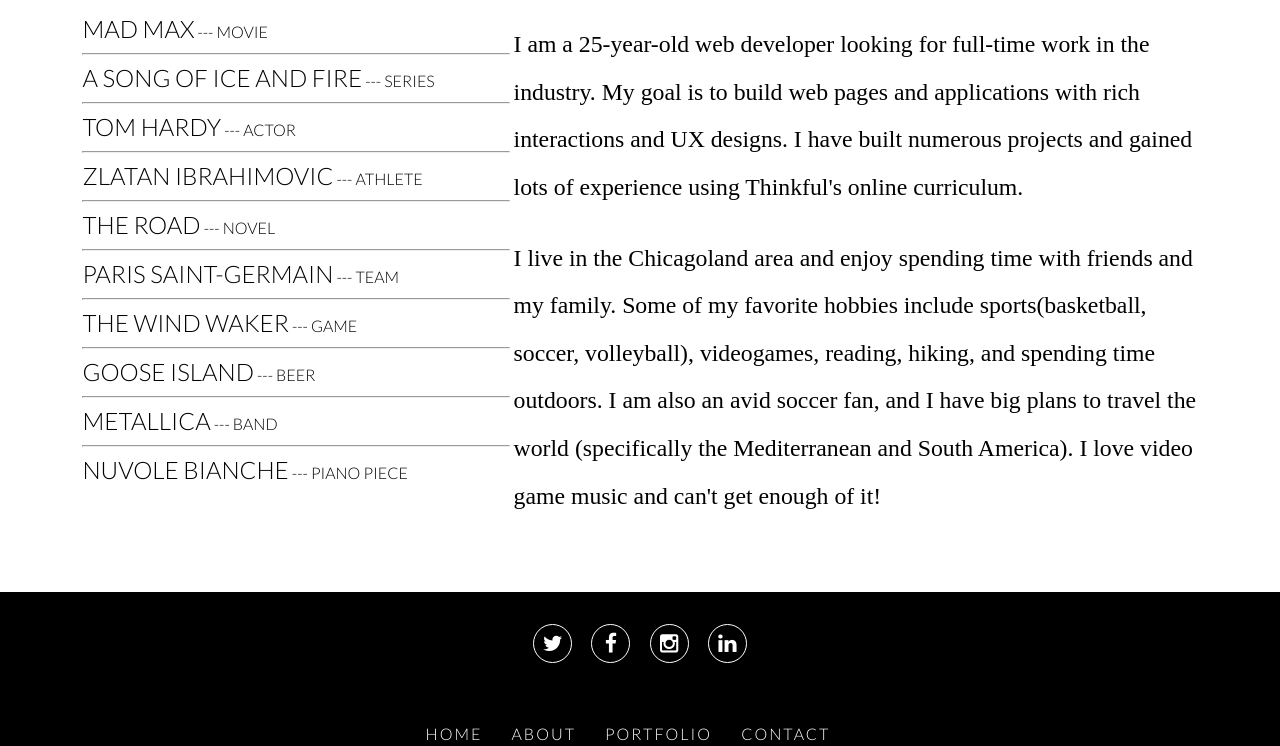
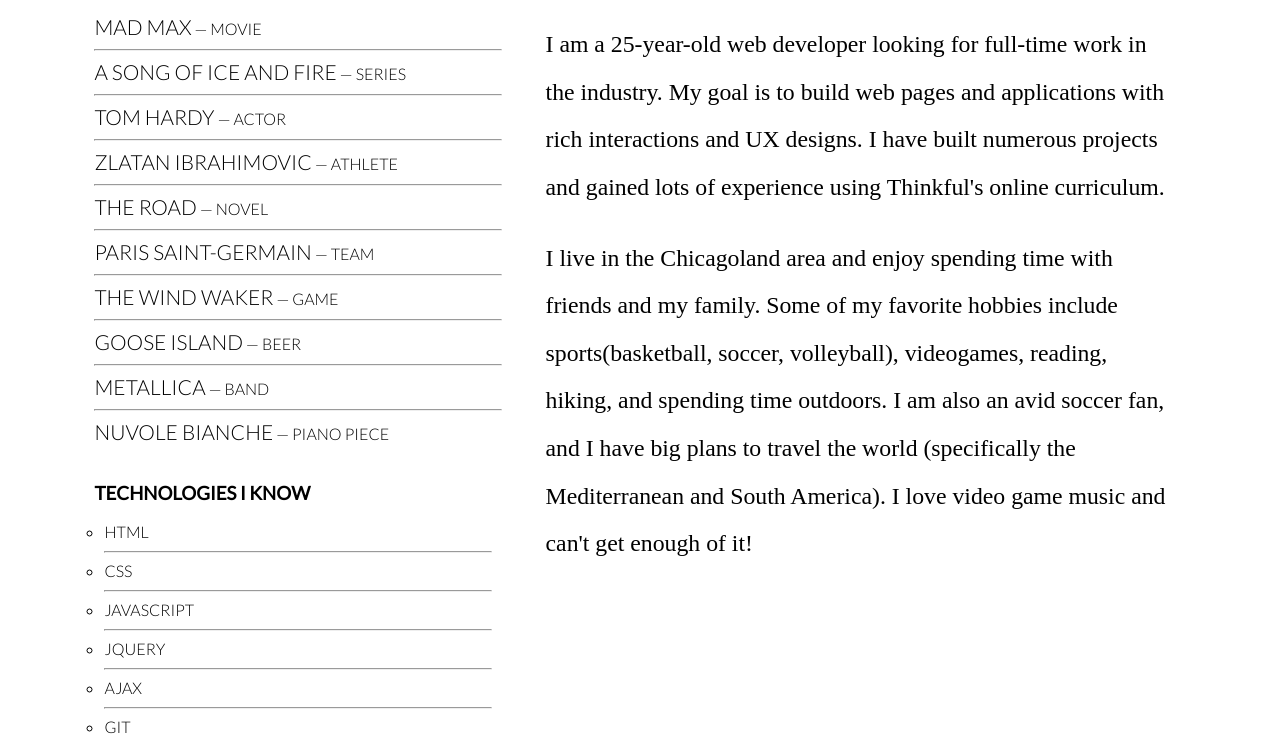
Before and after one commit to markhamilton90/final-portfolio, a plain HTML site: page about.html in a window 1280 px wide. Shown: the part 481-1227 px from the top of the page. Drawn offline with Linux system fonts and the light colour scheme; a web font is replaced by a local one.

Commit message:
Changed design layout in about page and footer

```diff
--- a/about.html
+++ b/about.html
@@ -3,14 +3,9 @@
 <head>
 	<meta charset="UTF-8">
 	<title>Mark Hamilton | Developer</title>
-	<!--<link rel="stylesheet" type="text/css" href="css/main.css">-->
 	<link rel="stylesheet" type="text/css" href="css/main.css">
-	<link rel="stylesheet"
-	href="http://fonts.googleapis.com/css?family=Lato:100,300,400">
-	<link href='https://fonts.googleapis.com/css?family=Josefin+Slab:400,700,700italic' rel='stylesheet' type='text/css'>
+	<link rel="stylesheet" href="http://fonts.googleapis.com/css?family=Lato:100,300,400">
 	<link href='https://fonts.googleapis.com/css?family=Montserrat:400,700' rel='stylesheet' type='text/css'>
-	<link href='https://fonts.googleapis.com/css?family=Yellowtail' rel='stylesheet' type='text/css'>
-	<link href='https://fonts.googleapis.com/css?family=Imprima' rel='stylesheet' type='text/css'>
 	<link href='https://fonts.googleapis.com/css?family=Antic+Slab' rel='stylesheet' type='text/css'>
 	<link rel="stylesheet" href="assets/font-awesome-4.3.0/css/font-awesome.min.css">
 </head>
@@ -31,26 +26,42 @@
 			<section class="favorites">
 				<h3>Favorite Things</h3>
 				<ul>
-					<li><span>Mad Max</span> --- Movie</li>
+					<li><span>Mad Max</span> &mdash; Movie</li>
 					<hr>
-					<li><span>A Song of Ice and Fire</span> --- Series</li>
+					<li><span>A Song of Ice and Fire</span> &mdash; Series</li>
 					<hr>
-					<li><span>Tom Hardy</span> --- Actor</li>
+					<li><span>Tom Hardy</span> &mdash; Actor</li>
 					<hr>
-					<li><span>Zlatan Ibrahimovic</span> --- Athlete</li>
+					<li><span>Zlatan Ibrahimovic</span> &mdash; Athlete</li>
 					<hr>
-					<li><span>The Road</span> --- Novel</li>
+					<li><span>The Road</span> &mdash; Novel</li>
 					<hr>
-					<li><span>Paris Saint-Germain</span> --- Team</li>
+					<li><span>Paris Saint-Germain</span> &mdash; Team</li>
 					<hr>
-					<li><span>The Wind Waker</span> --- Game</li>
+					<li><span>The Wind Waker</span> &mdash; Game</li>
 					<hr>
-					<li><span>Goose Island</span> --- Beer</li>
+					<li><span>Goose Island</span> &mdash; Beer</li>
 					<hr>
-					<li><span>Metallica</span> --- Band</li>
+					<li><span>Metallica</span> &mdash; Band</li>
 					<hr>
-					<li><span>Nuvole Bianche</span> --- Piano Piece</li>
+					<li><span>Nuvole Bianche</span> &mdash; Piano Piece</li>
 				</ul>
+				<section class="skills">
+					<h3>Technologies I know</h3>
+					<ul>
+						<li>HTML</li>
+						<hr>
+						<li>CSS</li>
+						<hr>
+						<li>Javascript</li>
+						<hr>
+						<li>jQuery</li>
+						<hr>
+						<li>AJAX</li>
+						<hr>
+						<li>Git</li>
+					</ul>
+				</section>
 			</section>
 			<section class="about-me">
 				<h3>Myself</h3>
--- a/css/main.css
+++ b/css/main.css
@@ -301,7 +301,7 @@ ul {
 }
 
 .about-me {
-	width: 55%;
+	width: 50%;
 	padding-right: 20px;
 	font-family: 'Antic Slab';
 	font-size: 1.35em;
@@ -325,7 +325,7 @@ ul {
 
 .favorites {
 	width: 35%;
-	padding-left: 20px;
+	padding-right: 40px;
 	text-align: left;
 	text-transform: uppercase;
 	font-weight: 300;
@@ -350,8 +350,20 @@ ul {
 */
 
 .favorites ul li span {
-	font-size: 1.5em;
+	font-size: 1.3em;
 	vertical-align: baseline;
+}
+
+.skills {
+	font-family: 'Lato';
+}
+
+.skills > h3 {
+	margin-top: 2em;
+}
+
+.skills ul {
+	list-style-type: circle;
 }
 
 /* --- Portfolio Page--- */
@@ -489,6 +501,8 @@ ul.icons {
 	margin: 0 .5em;
 	border: 1px solid white;
 	border-radius: 50%;
+	background-color: white;
+	color: black;
 	-webkit-transition: all .15s linear;
 }
 
```
Also changed, not shown: index.html (+1 -6 lines), portfolio.html (+1 -1 lines).
